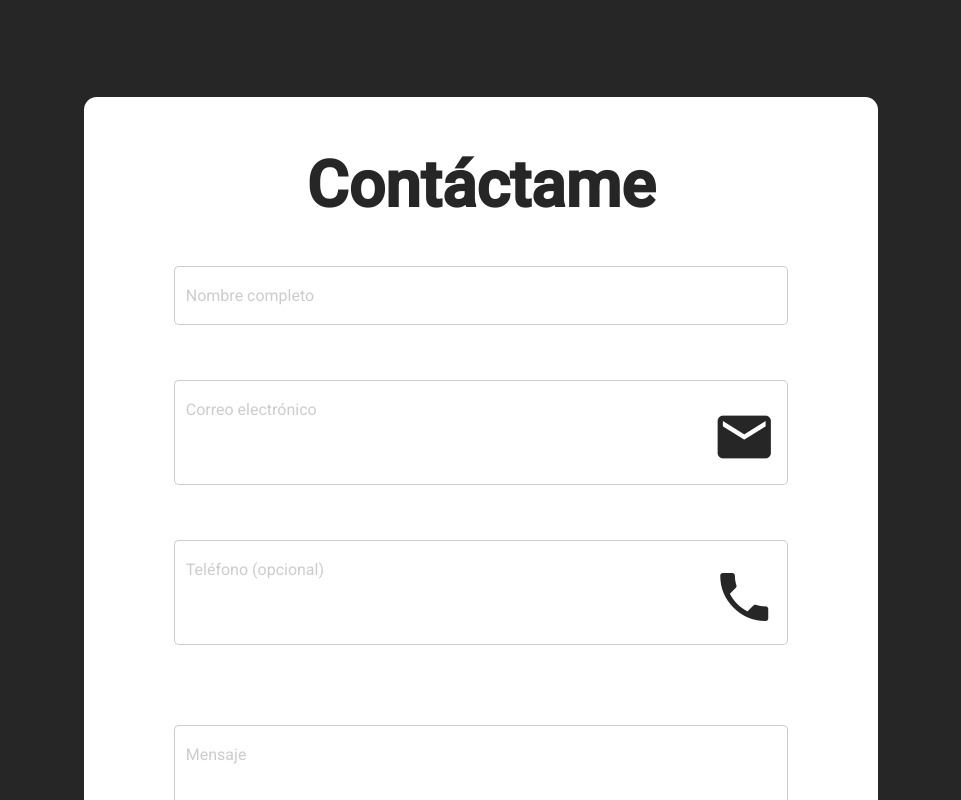
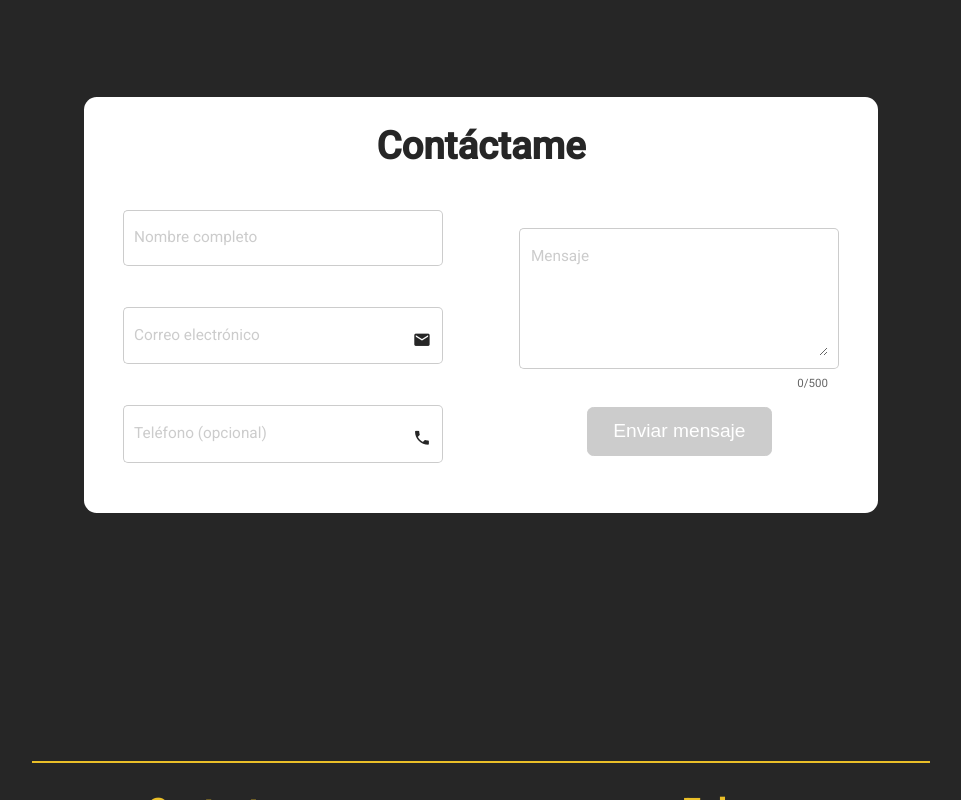
Before and after one commit to jabohigues/portfolio, an Angular app: page /home in a window 1280 px wide. Shown: the part 3820-4620 px from the top of the page, without its empty margins (159-1120 px from the left). Built offline with nearby package versions, Linux system fonts and the light colour scheme.

Commit message:
Contact form responsive done

```diff
--- a/src/app/contact/components/principal-contact/principal-contact.component.scss
+++ b/src/app/contact/components/principal-contact/principal-contact.component.scss
@@ -18,28 +18,25 @@
     justify-content: center;
     align-items: center;
     flex-direction: column;
-    gap: 2vw;
-    width: 100%;
 
     #first,
     #second {
-      width: 100%;
       display: flex;
       justify-content: center;
       align-items: center;
       flex-direction: column;
 
       textarea {
-        width: 100%;
-        height: 8vw;
+        height: 15vw;
       }
     }
   }
 }
 
 mat-form-field {
-  width: 80%;
+  width: 50vw;
   margin-bottom: 2vw;
+  font-size: 3.5vw;
 }
 
 .icon {
@@ -48,36 +45,109 @@ mat-form-field {
   align-content: center;
   span {
     font-size: 5vw;
+    padding-left: 1vw;
   }
 }
 
 //Button submit
 button {
   margin-bottom: 2vw;
+  border-radius: 1vw;
+  padding: 2vw 4vw;
+  font-size: 4vw;
+  transition: all 0.3s;
 
   &.validForm {
+    color: var(--white);
+    border: 1px solid var(--green);
     background-color: var(--green);
-    color: var(--white);
-    padding: 2vw 4vw;
-    font-size: 4vw;
-    border-radius: 2vw;
-    border: 1px solid var(--green);
     cursor: pointer;
 
     &:hover {
+      color: var(--black);
+      border: 1px solid var(--yellow);
       background-color: var(--yellow);
-      border: 1px solid var(--yellow);
-      color: var(--black);
+      transition: all 0.3s;
     }
   }
 
   &.invalidForm {
+    color: var(--white);
+    border: 1px solid var(--grey);
     background-color: var(--grey);
-    color: var(--white);
-    padding: 2vw 4vw;
-    font-size: 4vw;
-    border-radius: 2vw;
-    border: 1px solid var(--grey);
+  }
+}
+
+// Móvil y tablet vertical
+@media screen and (min-width: 481px) and (max-width: 767.5px) {
+  mat-form-field {
+    margin-bottom: 0 !important;
+    font-size: 3vw;
+  }
+
+  //Button submit
+  button {
+    margin-top: 4vw;
+  }
+}
+
+// Móvil y tablet horizontal
+@media screen and (min-width: 767.6px) {
+  #formContact {
+    display: block;
+    width: 60vw;
+    max-width: none;
+    padding: 1vw;
+    border-radius: 1vw;
+
+    h1 {
+      text-align: center;
+      font-size: 3vw;
+      margin: 1vw;
+      margin-bottom: 3vw;
+    }
+
+    #fields {
+      display: flex;
+      justify-content: center;
+      align-items: center;
+      flex-direction: row;
+      gap: 2vw;
+      width: 100%;
+
+      #first,
+      #second {
+        width: 100%;
+        display: flex;
+        justify-content: center;
+        align-items: center;
+        flex-direction: column;
+
+        textarea {
+          width: 100%;
+          height: 8vw;
+        }
+      }
+    }
+  }
+
+  mat-form-field {
+    font-size: 1.2vw !important;
+    margin-bottom: 1vw;
+    width: 25vw;
+  }
+
+  .icon {
+    span {
+      font-size: 1.2em;
+    }
+  }
+
+  //Button submit
+  button {
+    font-size: 1.5vw;
+    padding: 1vw 2vw;
+    border-radius: 0.5vw;
   }
 }
 
@@ -151,72 +221,102 @@ button {
 
 // Color of SnackBar's button
 ::ng-deep .mat-button-wrapper {
+  font-size: 3.5vw;
   color: var(--black);
 }
 
-// Web
-@media only screen and (min-device-width: 900px) {
-  #formContact {
-    display: block;
-    width: 60vw;
-    max-width: none;
-    padding: 1vw;
-    border-radius: 1vw;
+// Size of SnackBar's text
+::ng-deep .mat-simple-snack-bar-content {
+  font-size: 4vw !important;
+}
 
-    h1 {
-      text-align: center;
-      font-size: 3vw;
-      margin: 1vw;
-      margin-bottom: 3vw;
-    }
-
-    #fields {
-      display: flex;
-      justify-content: center;
-      align-items: center;
-      flex-direction: row;
-      gap: 2vw;
-      width: 100%;
-
-      #first,
-      #second {
-        width: 100%;
-        display: flex;
-        justify-content: center;
-        align-items: center;
-        flex-direction: column;
-
-        textarea {
-          width: 100%;
-          height: 8vw;
-        }
-      }
-    }
+@media screen and (min-width: 475px) and (max-width: 535.5px) {
+  // Color of SnackBar's button
+  ::ng-deep .mat-button-wrapper {
+    font-size: 2.5vw;
+    color: var(--black);
   }
 
-  mat-form-field {
-    font-size: 1.2vw !important;
-    margin-bottom: 1vw;
+  // Size of SnackBar's text
+  ::ng-deep .mat-simple-snack-bar-content {
+    font-size: 3vw !important;
+  }
+}
+
+@media screen and (min-width: 535.6px) and (max-width: 647.5px) {
+  // Color of SnackBar's button
+  ::ng-deep .mat-button-wrapper {
+    font-size: 2vw;
+    color: var(--black);
   }
 
-  .icon {
-    span {
-      font-size: 1.2em;
-    }
+  // Size of SnackBar's text
+  ::ng-deep .mat-simple-snack-bar-content {
+    font-size: 2.5vw !important;
+  }
+}
+
+@media screen and (min-width: 647.6px) and (max-width: 706.5px) {
+  // Color of SnackBar's button
+  ::ng-deep .mat-button-wrapper {
+    font-size: 1.75vw;
+    color: var(--black);
   }
 
-  //Button submit
-  button {
-    &.validForm {
-      padding: 1vw 2vw;
-      font-size: 1.5vw;
-      border-radius: 0.5vw;
-    }
-
-    &.invalidForm {
-      padding: 1vw 2vw;
-      font-size: 1.5vw;
-      border-radius: 0.5vw;
-    }
+  // Size of SnackBar's text
+  ::ng-deep .mat-simple-snack-bar-content {
+    font-size: 2.25vw !important;
   }
 }
+
+@media screen and (min-width: 706.6px) and (max-width: 816.5px) {
+  // Color of SnackBar's button
+  ::ng-deep .mat-button-wrapper {
+    font-size: 1.5vw;
+    color: var(--black);
+  }
+
+  // Size of SnackBar's text
+  ::ng-deep .mat-simple-snack-bar-content {
+    font-size: 2vw !important;
+  }
+}
+
+@media screen and (min-width: 816.6px) and (max-width: 940.5px) {
+  // Color of SnackBar's button
+  ::ng-deep .mat-button-wrapper {
+    font-size: 1.25vw;
+    color: var(--black);
+  }
+
+  // Size of SnackBar's text
+  ::ng-deep .mat-simple-snack-bar-content {
+    font-size: 1.75vw !important;
+  }
+}
+
+@media screen and (min-width: 940.6px) and (max-width: 1023.5px) {
+  // Color of SnackBar's button
+  ::ng-deep .mat-button-wrapper {
+    font-size: 1.25vw;
+    color: var(--black);
+  }
+
+  // Size of SnackBar's text
+  ::ng-deep .mat-simple-snack-bar-content {
+    font-size: 1.5vw !important;
+  }
+}
+
+@media screen and (min-width: 1023.6px) {
+  // Color of SnackBar's button
+  ::ng-deep .mat-button-wrapper {
+    font-size: 1vw;
+    color: var(--black);
+  }
+
+  // Size of SnackBar's text
+  ::ng-deep .mat-simple-snack-bar-content {
+    font-size: 1.25vw !important;
+  }
+}
```
Also changed, not shown: src/app/contact/components/principal-contact/principal-contact.component.ts (+18 -13 lines).
